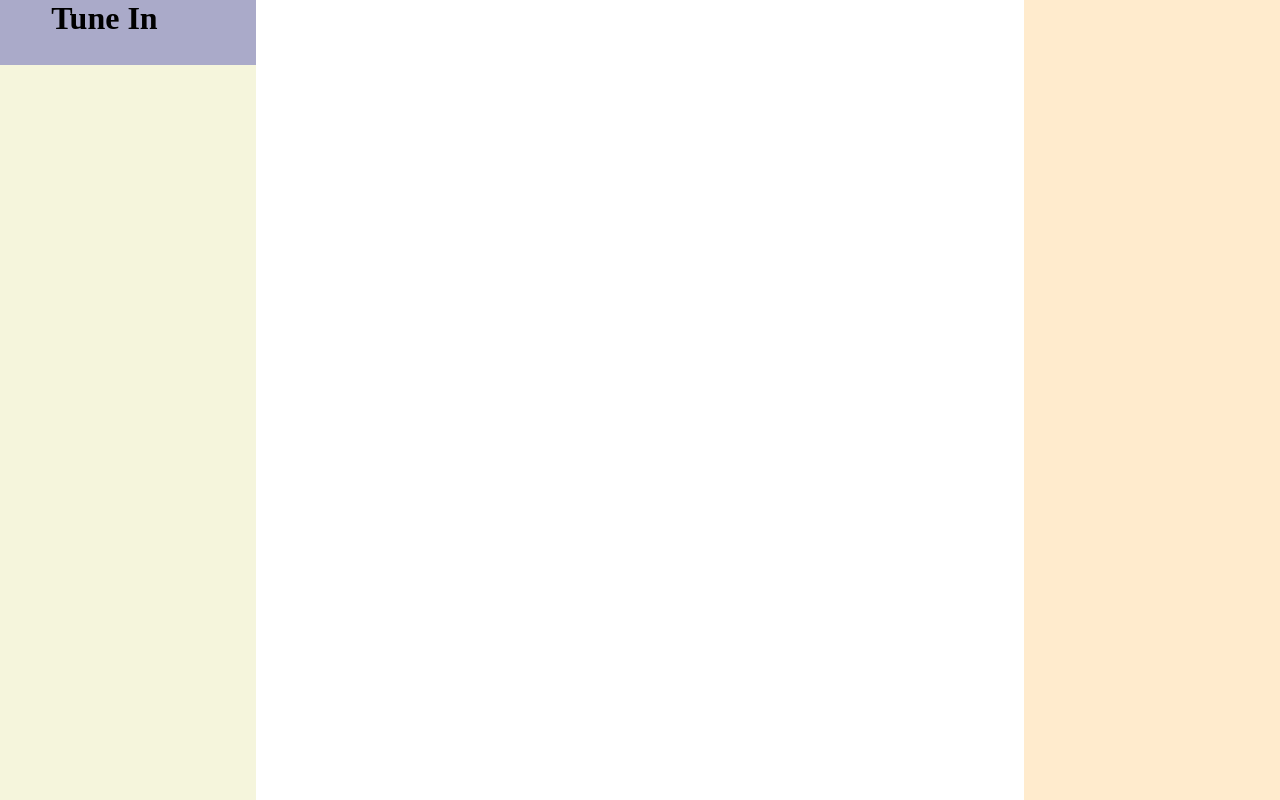
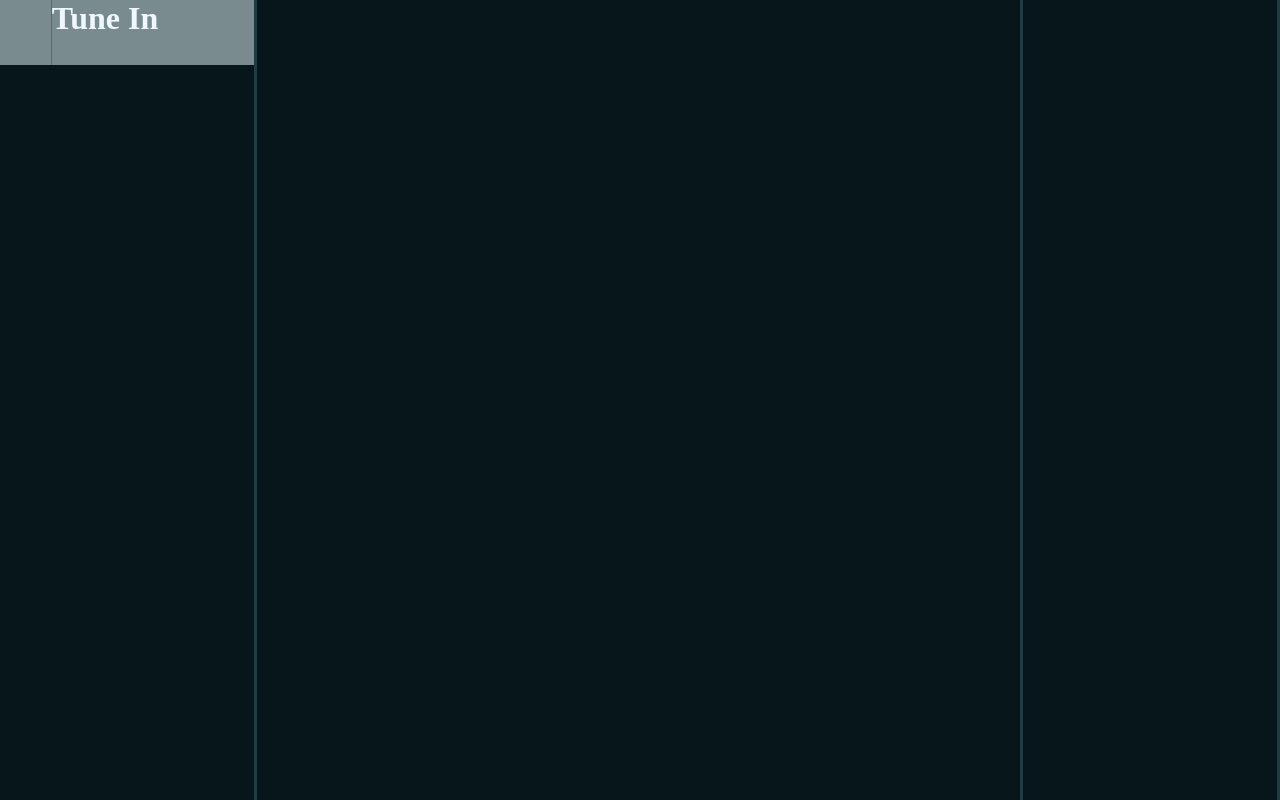
Before and after one commit to rohansamanta23/skillx-sem3, a plain HTML site: page index.html in a window 1280 px wide. Drawn offline with Linux system fonts and the light colour scheme.

Commit message:
Add files via upload

```diff
--- a/index.html
+++ b/index.html
@@ -5,13 +5,19 @@
     <meta name="viewport" content="width=device-width, initial-scale=1.0">
     <title>Tune In</title>
     <style>
+        /* #07161B */
         *{
             margin: 0;
             padding: 0;
         }
+        body{
+            background-color: #203b41;
+        }
         .container{
             display: flex;
             flex-direction: row;
+            gap: 0.25%;
+
         }
         .manu{
             width: 20%;
@@ -21,10 +27,23 @@
             grid-template-rows: 65px repeat(19,50px);
         }
         .brand{
-            background-color: rgb(170, 170, 201);
+            background-color:#798b8f;
+            color: aliceblue
+;
+        }
+
+        .title{
+            position: relative;
+            border-left: 1px solid #3D737F;
+        }
+        h1{
+            position: absolute;
+            width: 100%;
+            text-align: left;
         }
         .middle{
             width: 60%;
+            background-color: #3D737F;
         }
         .music{
             width:20%;
@@ -32,6 +51,7 @@
         }
         .box{
             height: 100vh;
+            background-color: #07161B;
         }
 
     </style>
@@ -42,7 +62,10 @@
             <div class="brand logo"></div>
             <div class="brand title"><h1>Tune In</h1></div>
         </div>
-        <div class="box middle"></div>
+        <div class="box middle">
+            <div class="search"></div>
+
+        </div>
         <div class="box music"></div>
         <div></div>
     </div>
```
